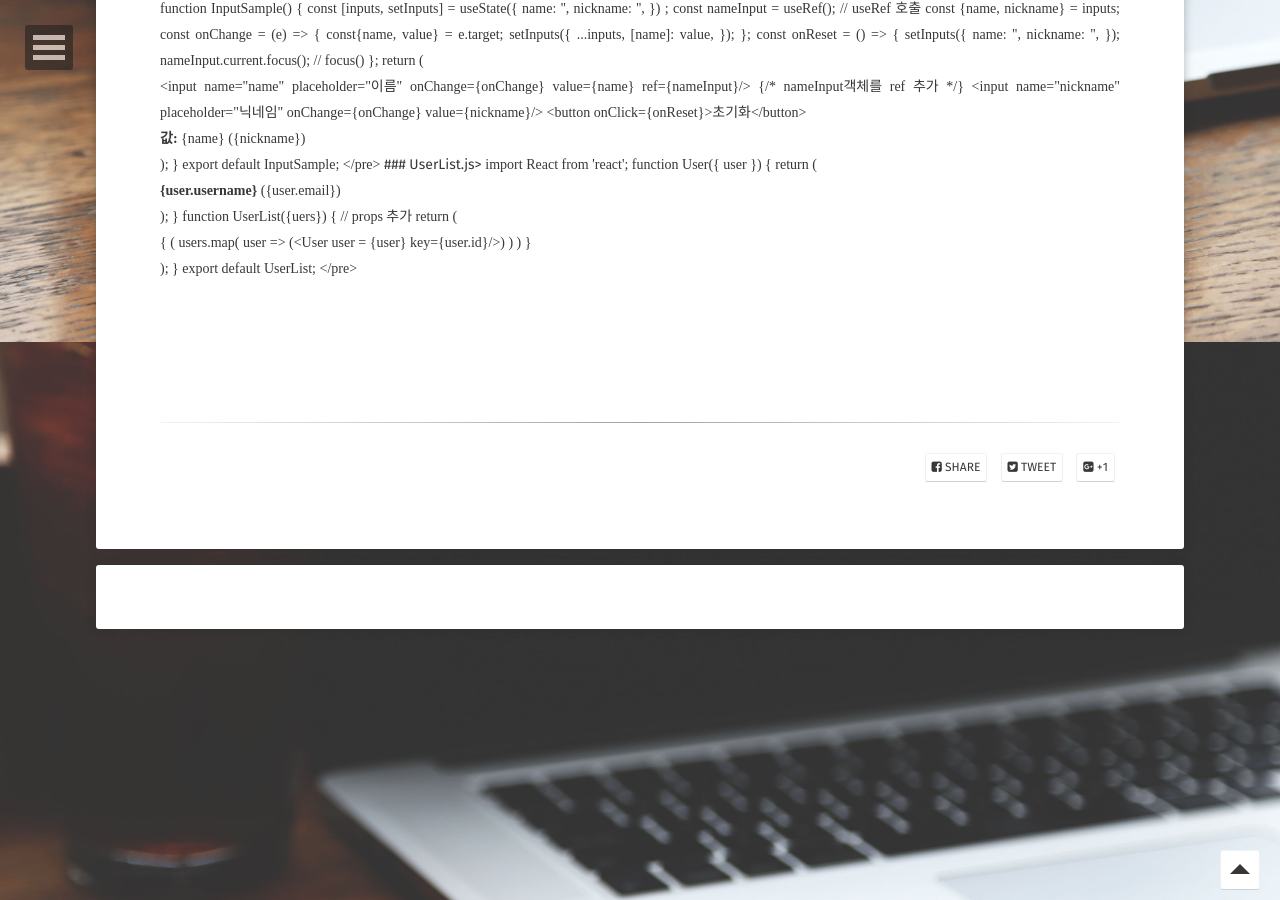
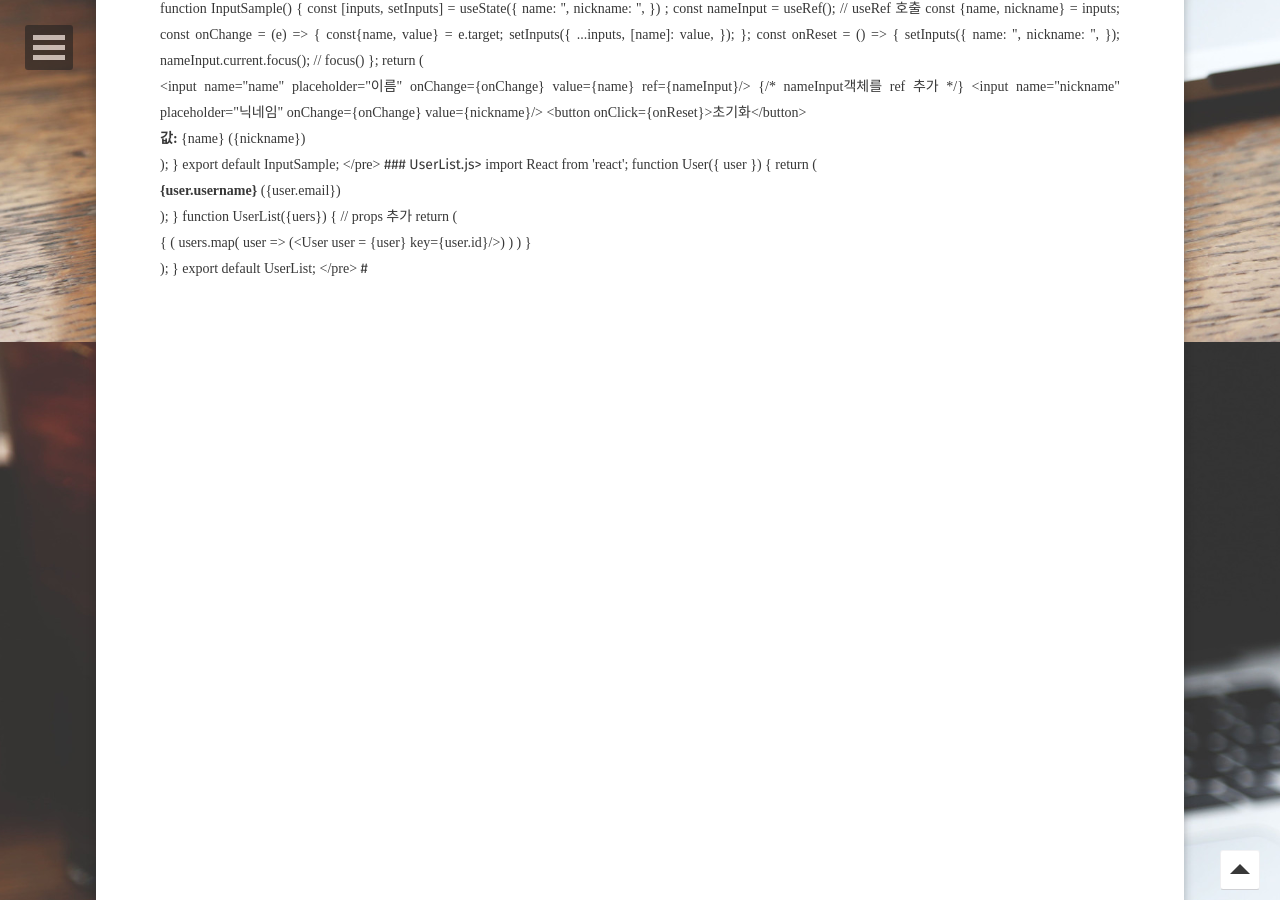
Before and after one commit to sum529-create/sum529-create.github.io, a Jekyll site: the page built from _posts/2021-06-13-React-벨로퍼트님 강좌.md, in a window 1280 px wide and 900 px high, scrolled down 4158 px. Built offline with Jekyll 4.4.1, drawn with Linux system fonts in a browser that asks for light colours; some web fonts are replaced; comment, search, counter and statistics services are not loaded.

Commit message:
Update 2021-06-13-React-벨로퍼트님 강좌.md

```diff
--- a/_posts/2021-06-13-React-벨로퍼트님 강좌.md
+++ b/_posts/2021-06-13-React-벨로퍼트님 강좌.md
@@ -802,8 +802,203 @@
 </code>
 
 
+#
+
 <pre>
 <code>
 
 </code>
 </pre>
+
+
+<pre>
+<code>
+
+</code>
+</pre>
+
+<pre>
+<code>
+
+</code>
+</pre>
+
+<pre>
+<code>
+
+</code>
+</pre>
+
+<pre>
+<code>
+
+</code>
+</pre>
+
+<pre>
+<code>
+
+</code>
+</pre>
+
+<pre>
+<code>
+
+</code>
+</pre>
+
+<pre>
+<code>
+
+</code>
+</pre>
+
+<pre>
+<code>
+
+</code>
+</pre>
+
+<pre>
+<code>
+
+</code>
+</pre>
+
+<pre>
+<code>
+
+</code>
+</pre>
+
+<pre>
+<code>
+
+</code>
+</pre>
+
+<pre>
+<code>
+
+</code>
+</pre>
+
+<pre>
+<code>
+
+</code>
+</pre>
+
+<pre>
+<code>
+
+</code>
+</pre>
+
+<pre>
+<code>
+
+</code>
+</pre>
+
+<pre>
+<code>
+
+</code>
+</pre>
+
+<pre>
+<code>
+
+</code>
+</pre>
+
+<pre>
+<code>
+
+</code>
+</pre>
+
+<pre>
+<code>
+
+</code>
+</pre>
+
+<pre>
+<code>
+
+</code>
+</pre>
+
+<pre>
+<code>
+
+</code>
+</pre>
+
+<pre>
+<code>
+
+</code>
+</pre>
+
+<pre>
+<code>
+
+</code>
+</pre>
+
+<pre>
+<code>
+
+</code>
+</pre>
+
+<pre>
+<code>
+
+</code>
+</pre>
+
+<pre>
+<code>
+
+</code>
+</pre>
+
+<pre>
+<code>
+
+</code>
+</pre>
+
+<pre>
+<code>
+
+</code>
+</pre>
+
+<pre>
+<code>
+
+</code>
+</pre>
+
+<pre>
+<code>
+
+</code>
+</pre>
+
+<pre>
+<code>
+
+</code>
+</pre>
+
+<pre>
+<code>
+
+</code>
+</pre>
```
